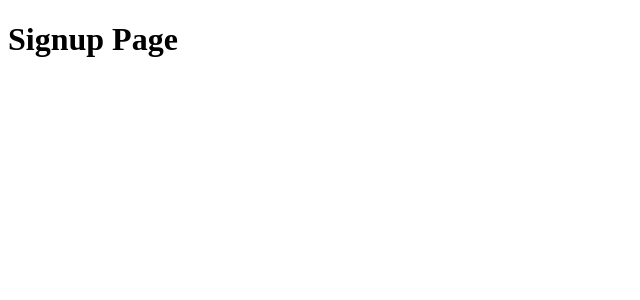
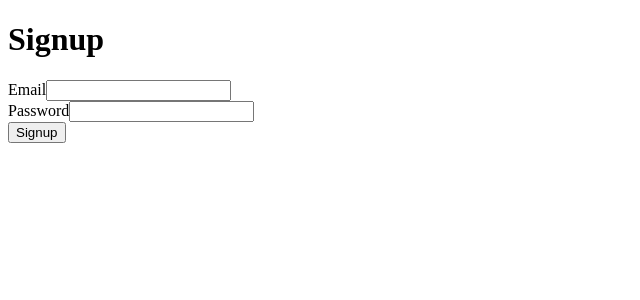
Before and after one commit to lyssfitz/sailor_mern_frontend, a React (Create React App) app: page /signup in a window 1280 px wide. Shown: the top 300 px of the page, without its empty margins (0-640 px from the left). Built offline with nearby package versions, Linux system fonts and the light colour scheme.

Commit message:
added redux, got signup form to render

```diff
--- /dev/null
+++ b/src/actions/index.js
@@ -0,0 +1,8 @@
+export const setAuthToken = token => {
+  sessionStorage.setItem("token", token);
+
+  return {
+    type: "AUTH_TOKEN",
+    payload: token
+  };
+};
--- /dev/null
+++ b/src/components/forms/SignupForm.js
@@ -0,0 +1,49 @@
+import React, { Component } from "react";
+import { connect } from "react-redux";
+import { Field, reduxForm } from "redux-form";
+import { setAuthToken } from "./../../actions";
+
+class SignupForm extends Component {
+  onFormSubmit = async formValues => {
+    const { email, password } = formValues;
+    console.log(email, password);
+  };
+
+  render() {
+    const { handleSubmit } = this.props;
+    return (
+      <form onSubmit={handleSubmit(this.onFormSubmit)}>
+        <div>
+          <label>Email</label>
+          <Field name="email" component="input" type="email" />
+        </div>
+
+        <div>
+          <label>Password</label>
+          <Field name="email" component="input" type="password" />
+        </div>
+        <input type="submit" value="Signup" />
+      </form>
+    );
+  }
+}
+
+const WrappedSignupForm = reduxForm({
+  form: "signup",
+  validate: formValues => {
+    const errors = {};
+
+    if (!formValues.email) {
+      errors.email = "Email is required";
+    }
+
+    if (!formValues.password) {
+      errors.password = "Password is required";
+    }
+  }
+})(SignupForm);
+
+export default connect(
+  null,
+  { setAuthToken }
+)(WrappedSignupForm);
--- a/src/components/pages/SignupPage.js
+++ b/src/components/pages/SignupPage.js
@@ -1,8 +1,14 @@
 import React, { Component } from "react";
+import SignupForm from "./../forms/SignupForm";
 
 class SignupPage extends Component {
   render() {
-    return <h1> Signup Page</h1>;
+    return (
+      <>
+        <h1>Signup</h1>
+        <SignupForm {...this.props} />
+      </>
+    );
   }
 }
 
--- a/src/index.js
+++ b/src/index.js
@@ -1,5 +1,12 @@
 import React from "react";
 import ReactDOM from "react-dom";
 import App from "./components/App";
+import store from "./store";
+import { Provider } from "react-redux";
 
-ReactDOM.render(<App />, document.getElementById("root"));
+ReactDOM.render(
+  <Provider store={store}>
+    <App />
+  </Provider>,
+  document.getElementById("root")
+);
--- /dev/null
+++ b/src/reducers/auth_reducer.js
@@ -0,0 +1,12 @@
+const defaultState = {
+  token: sessionStorage.getItem("token") || null
+};
+
+export default (state = defaultState, action) => {
+  switch (action.type) {
+    case "AUTH_TOKEN":
+      return { ...state, token: action.payload };
+    default:
+      return state;
+  }
+};
--- /dev/null
+++ b/src/reducers/index.js
@@ -0,0 +1,8 @@
+import { combineReducers } from "redux";
+import authReducer from "./auth_reducer";
+import { reducer as formReducer } from "redux-form";
+
+export default combineReducers({
+  auth: authReducer,
+  form: formReducer
+});
--- /dev/null
+++ b/src/store.js
@@ -0,0 +1,7 @@
+import { createStore, applyMiddleware, compose } from "redux";
+import reducers from "./reducers";
+import thunk from "redux-thunk";
+
+const composeEnhancers = window.__REDUX_DEVTOOLS_EXTENSION_COMPOSE__ || compose;
+
+export default createStore(reducers, composeEnhancers(applyMiddleware(thunk)));
```
